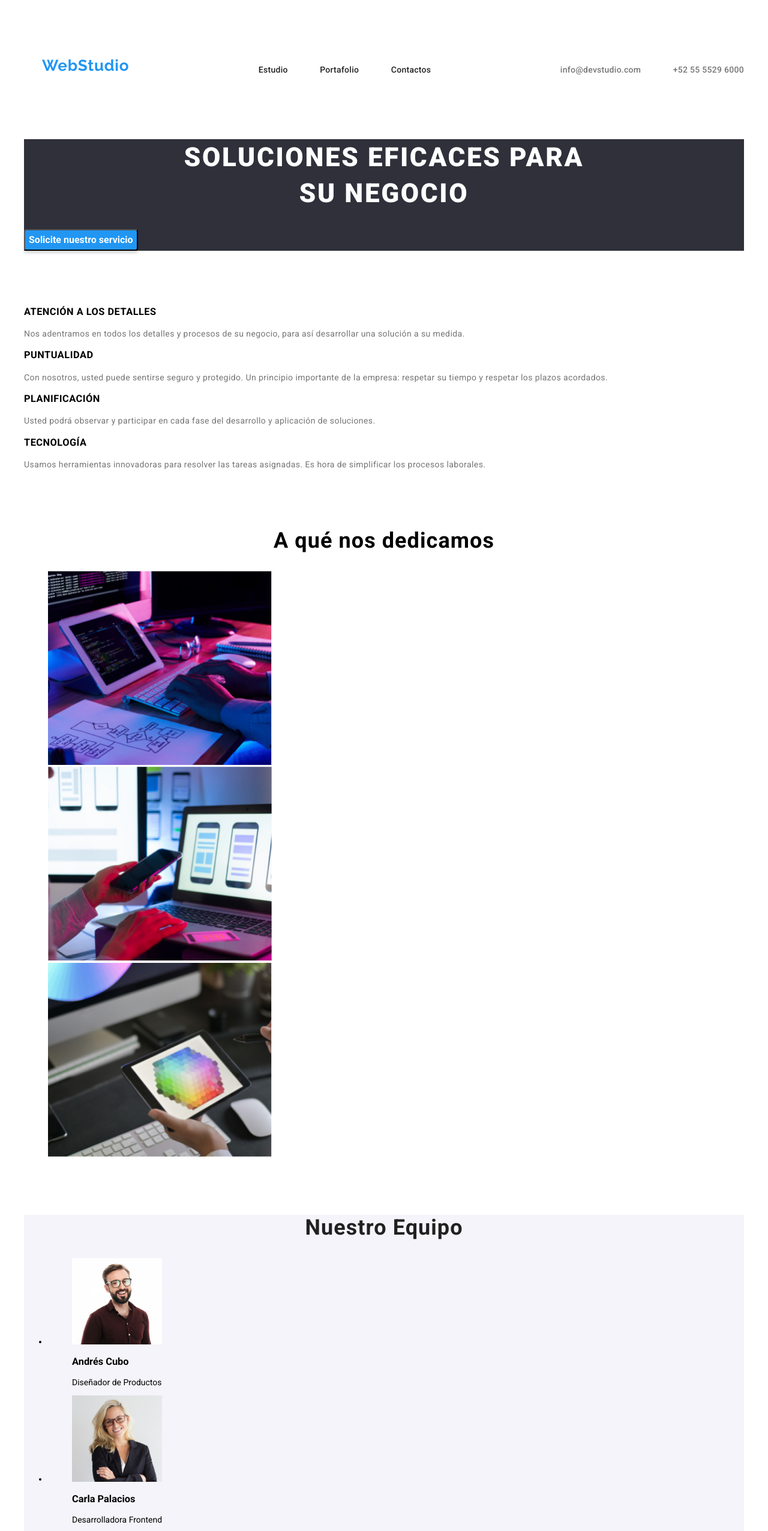
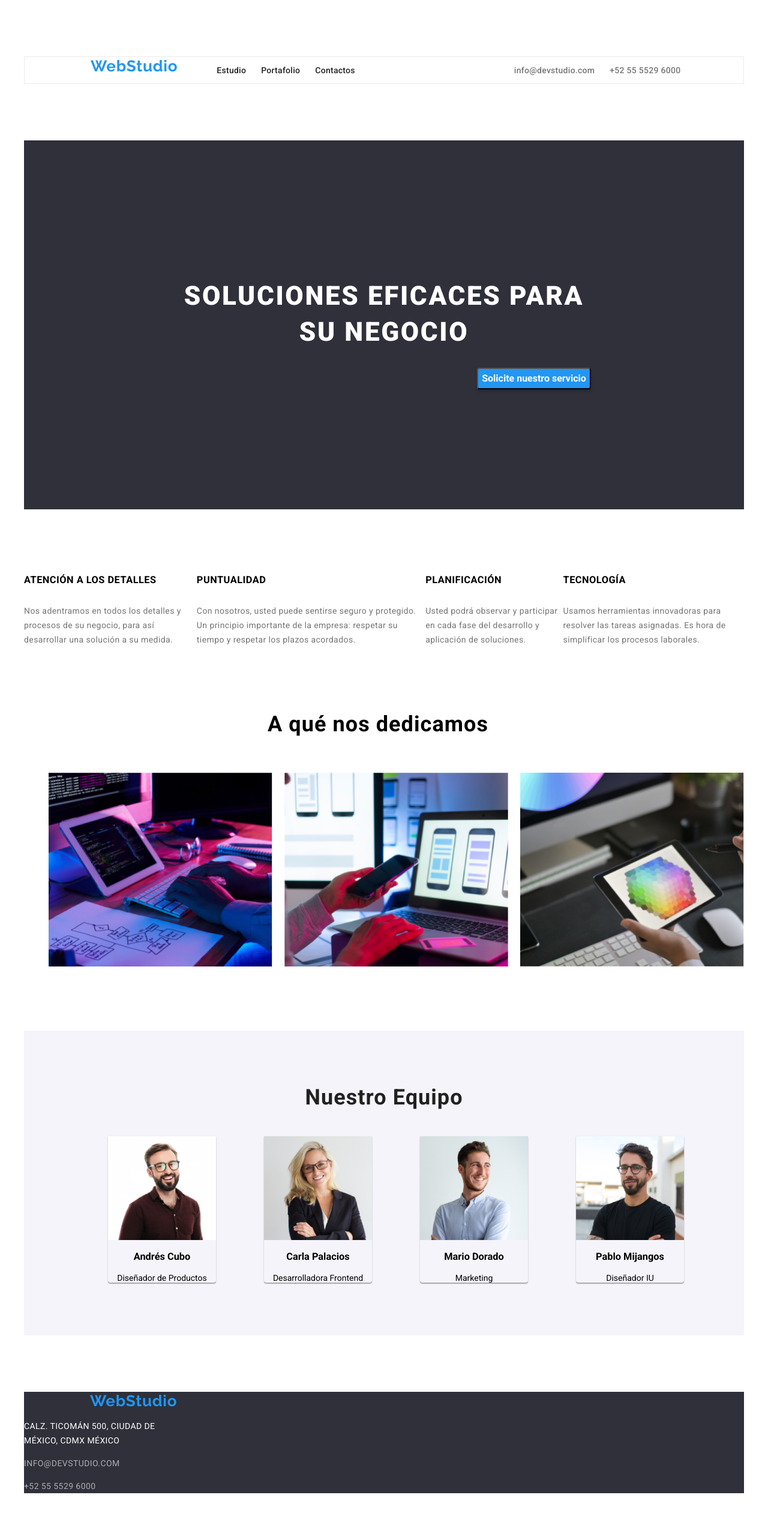
Before and after one commit to Jorgemomo/goit-markup-hw-03, a plain HTML site: page index.html in a window 1280 px wide. Shown: the top 2552 px of the page at 60% size. Drawn offline with nearby package versions, Linux system fonts and the light colour scheme.

Commit message:
Aplicando estilos generales en pc del trabajo, posición de tarjetas team, ajuste de banner e imaganes

```diff
--- a/css/styles.css
+++ b/css/styles.css
@@ -12,6 +12,7 @@
   --link-title-color: #212121;
   --link-ad-description-color: #757575;
   --team-background: #f5f4fa;
+  --border-color: #ececec;
 }
 
 body {
@@ -36,7 +37,11 @@ body {
 
 #header {
   display: flex;
-  justify-content: space-between;
+  border: 1px solid var(--border-color);
+}
+
+.nav {
+  display: flex;
 }
 
 a.logo {
@@ -48,7 +53,7 @@ a.logo {
   letter-spacing: 0.03em;
   color: var(--change-color);
   text-decoration: none;
-  padding-left: 30px;
+  padding-left: 110px;
   margin: 0;
 }
 
@@ -72,13 +77,21 @@ a.logo {
   letter-spacing: 0.02em;
   list-style: none;
   font-weight: 500;
-  display: inline-block;
-  padding-left: 50px;
-  margin: 0;
+  padding-left: 25px;
+}
+
+.navi-menu-address {
+  display: flex;
+  position: relative;
+  left: 200px;
+  padding-left: 25px;
 }
 
 .title {
   background: var(--title-footer-background);
+  justify-items: center;
+  padding-top: 200px;
+  padding-bottom: 200px;
 }
 
 .title h1 {
@@ -100,6 +113,7 @@ a.logo {
   font-weight: 700;
   font-size: 16px;
   line-height: 30px;
+  margin-left: 500px;
 }
 
 .focusing {
@@ -124,12 +138,13 @@ a.logo {
   text-align: center;
   letter-spacing: 0.03em;
   color: var(--link-title-colorcolor);
+  margin-bottom: 50px;
+  margin-right: 20px;
 }
 
 .images {
-  width: 374px;
-  height: 324;
   list-style: none;
+  margin: 10px;
 }
 
 #team h2 {
@@ -143,6 +158,22 @@ a.logo {
 
 #team {
   background: var(--team-background);
+  padding-top: 60px;
+  padding-bottom: 60px;
+  margin: 0;
+}
+
+.team {
+  text-align: center;
+  width: 320;
+  height: 200;
+  box-shadow: 0px 1px 3px rgba(0, 0, 0, 0.12), 0px 1px 1px rgba(0, 0, 0, 0.14),
+    0px 2px 1px rgba(0, 0, 0, 0.2);
+  border-radius: 0px 0px 4px 4px;
+}
+
+#team ul {
+  list-style: none;
 }
 
 .mexico,
@@ -171,6 +202,7 @@ a.logo {
   text-align: center;
   letter-spacing: 0.03em;
   color: var(--text-color);
+  margin: 8px;
 }
 
 .none-style {
@@ -190,6 +222,12 @@ button[type="button"]:hover {
   background-color: var(--change-color);
 }
 
+.adjust-images .none-style {
+  border: 1px solid var(--border-color);
+  box-shadow: 0px 1px 1px rgba(0, 0, 0, 0.12), 0px 4px 4px rgba(0, 0, 0, 0.06),
+    1px 4px 6px rgba(0, 0, 0, 0.16);
+}
+
 .address {
   font-style: normal;
   background: var(--title-footer-background);
@@ -206,3 +244,20 @@ footer p {
 .social-links {
   list-style: none;
 }
+
+ul {
+  display: flex;
+  justify-content: center;
+}
+
+article {
+  display: flex;
+  justify-content: center;
+  flex-direction: column;
+}
+
+.details {
+  display: flex;
+  justify-content: center;
+  align-items: center;
+}
--- a/index.html
+++ b/index.html
@@ -25,8 +25,8 @@
   <body class="container">
     <header>
       <section class="section" id="header">
-        <a class="logo" href="./index.html">WebStudio</a>
-        <nav>
+        <nav class="nav">
+          <a class="logo" href="./index.html">WebStudio</a>
           <ul>
             <li class="navi-menu">
               <a class="link" href="./index.html">Estudio</a>
@@ -60,7 +60,7 @@
         </div>
       </section>
 
-      <section class="section">
+      <section class="section details">
         <article>
           <h3 class="focusing">ATENCIÓN A LOS DETALLES</h3>
           <p class="description">
@@ -112,11 +112,11 @@
           <h2>Nuestro Equipo</h2>
           <ul>
             <li>
-              <figure class="cubo">
+              <figure class="team">
                 <img
                   src="./images/andrescubo.jpg"
                   alt="Andrés Cubo"
-                  width="150"
+                  width="180"
                 />
                 <figcaption>
                   <h3>Andrés Cubo</h3>
@@ -125,11 +125,11 @@
               </figure>
             </li>
             <li>
-              <figure class="palacios">
+              <figure class="team">
                 <img
                   src="./images/carlapalacios.jpg"
                   alt="Carla Palacios"
-                  width="150"
+                  width="180"
                 />
                 <figcaption>
                   <h3>Carla Palacios</h3>
@@ -138,11 +138,11 @@
               </figure>
             </li>
             <li>
-              <figure class="dorado">
+              <figure class="team">
                 <img
                   src="./images/mariodorado.jpg"
                   alt="Mario Dorado"
-                  width="150"
+                  width="180"
                 />
                 <figcaption>
                   <h3>Mario Dorado</h3>
@@ -151,11 +151,11 @@
               </figure>
             </li>
             <li>
-              <figure class="mijangos">
+              <figure class="team">
                 <img
                   src="./images/pablomijangos.jpg"
                   alt="Pablo Mijangos"
-                  width="150"
+                  width="180"
                 />
                 <figcaption>
                   <h3>Pablo Mijangos</h3>
```
Also changed, not shown: portfolio.html (+20 -29 lines).
